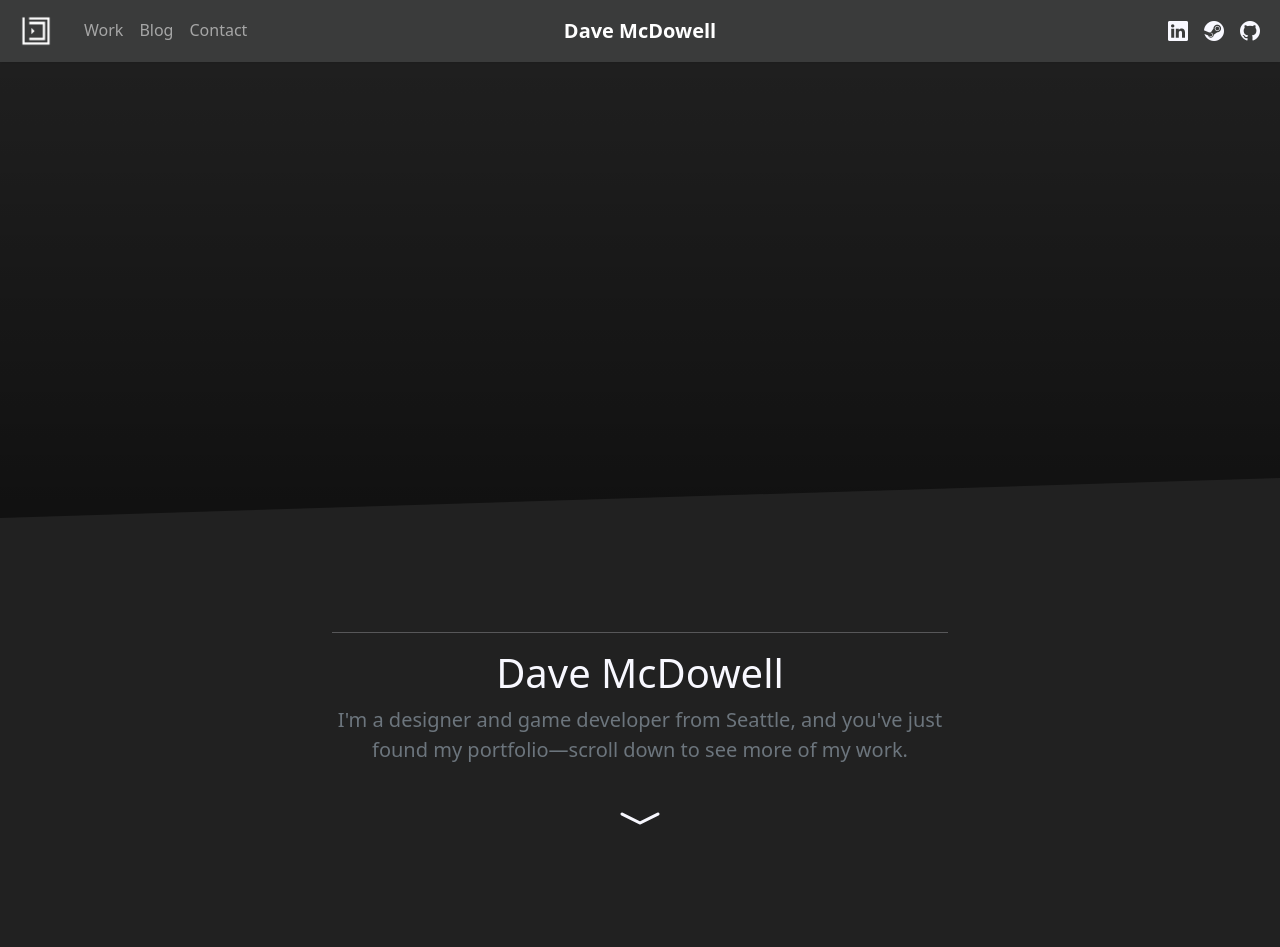
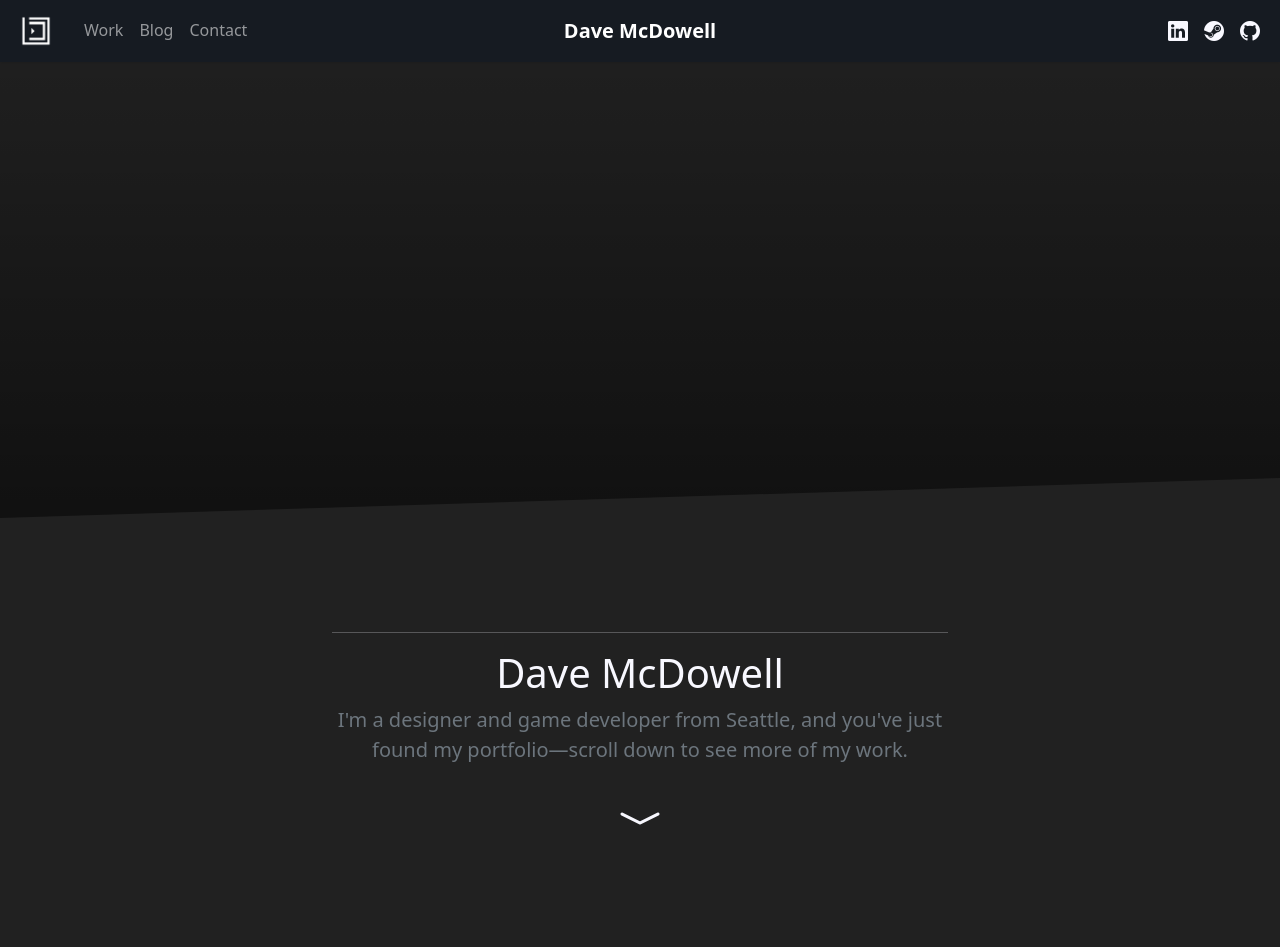
Before and after one commit to davemcdowell/portfolio, a Jekyll site: the page built from index.html, in a window 1280 px wide and 1400 px high. Shown: the top 947 px of the window. Built offline with Jekyll 4.4.1, drawn with Linux system fonts in a browser that asks for light colours; nearby versions of some CDN libraries.

Commit message:
Update moxxi.css

```diff
--- a/assets/moxxi.css
+++ b/assets/moxxi.css
@@ -3,7 +3,7 @@
     --bg-color-dark: #212121;
     --bg-color-darkest: #141414;
     --bg-color-offset: #2e2e2e;
-    --nav-bg-color: #3a3b3b;
+    --nav-bg-color: #161b22;
     --bg-light-color: #949494;
     --white-type-color: #ffffff;
     --default-type-color: #f8f8ff;
```
